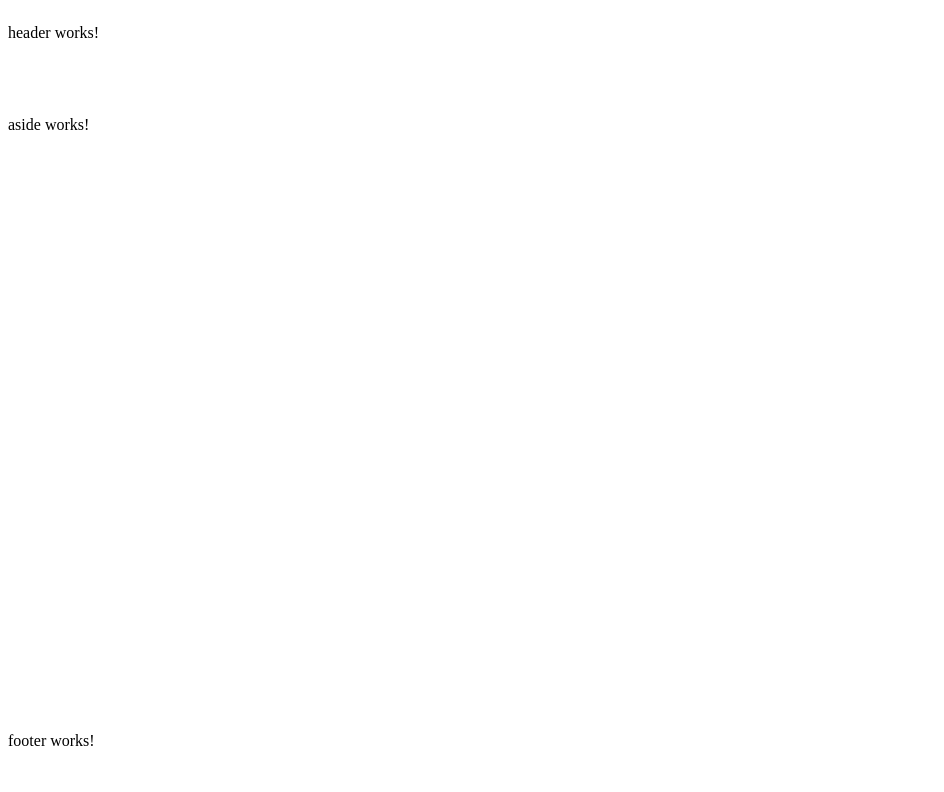
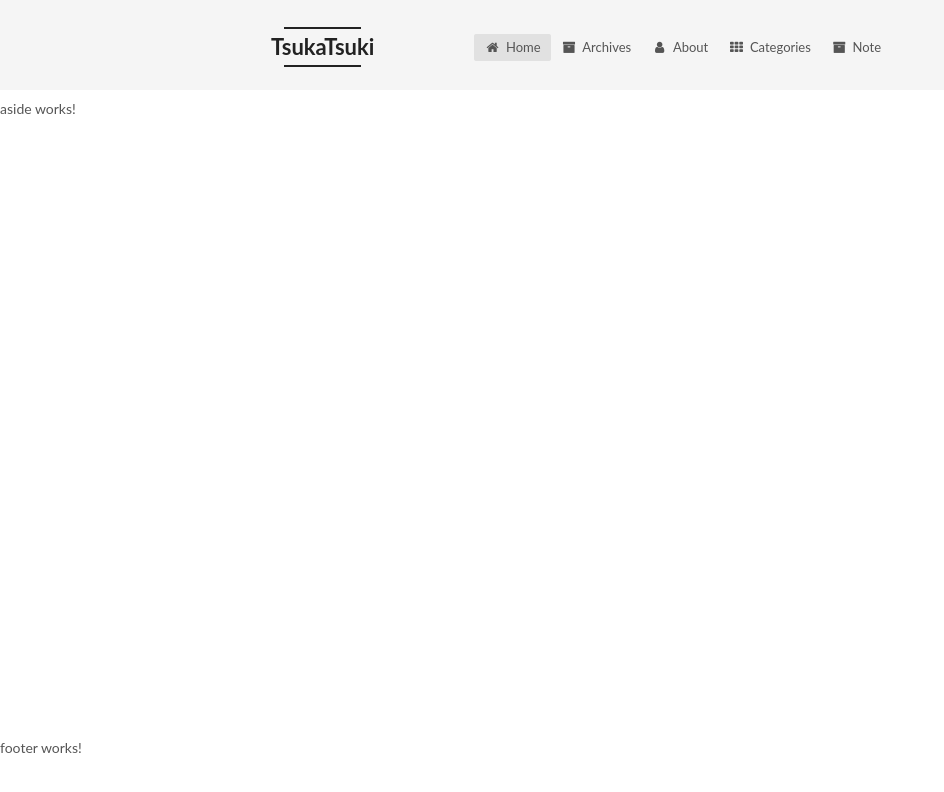
Before and after one commit to Tsuki/Mikaton, an Angular app: page /header-aside-footer-layout in a window 1280 px wide. Shown: the top 792 px of the page, without its empty margins (0-944 px from the left). Built offline with nearby package versions, Linux system fonts and the light colour scheme.

Commit message:
Add header and style

```diff
--- a/angular.json
+++ b/angular.json
@@ -46,7 +46,9 @@
               "src/assets"
             ],
             "styles": [
-              "src/styles.scss"
+              "src/styles.scss",
+              "node_modules/normalize.css/normalize.css",
+              "node_modules/font-awesome/css/font-awesome.css"
             ],
             "scripts": []
           },
--- a/src/app/component/header/header.component.html
+++ b/src/app/component/header/header.component.html
@@ -1,3 +1,33 @@
-<p>
-  header works!
-</p>
+<div class="header">
+  <div class="header-inner">
+
+    <div class="site-brand-wrapper">
+      <div class="site-meta ">
+        <div class="custom-logo-site-title">
+          <a href="/" class="brand" rel="start">
+            <span class="logo-line-before"><i></i></span>
+            <span class="site-title">{{title}}</span>
+            <span class="logo-line-after"><i></i></span>
+          </a>
+        </div>
+      </div>
+      <div class="site-nav-toggle">
+        <button aria-label="Toggle navigation bar" (click)="displayNav(siteNav)">
+          <span class="btn-bar"></span>
+          <span class="btn-bar"></span>
+          <span class="btn-bar"></span>
+        </button>
+      </div>
+    </div>
+
+    <nav #siteNav class="site-nav">
+      <ul id="menu" class="menu">
+        <li class="menu-item" routerLinkActive="menu-item-active" *ngFor="let headerLink of headerLinks">
+          <a [routerLink]="headerLink.link" rel="section">
+            <i class="menu-item-icon fa fa-fw" [ngClass]="'fa-'+headerLink.icon"></i> <br>{{headerLink.name|titlecase}}
+          </a>
+        </li>
+      </ul>
+    </nav>
+  </div>
+</div>
--- a/src/app/component/header/header.component.scss
+++ b/src/app/component/header/header.component.scss
@@ -0,0 +1,182 @@
+.header {
+  background: #f5f5f5
+}
+
+.header-inner {
+  width: 700px;
+  position: relative;
+  margin: 0 auto;
+  padding: 25px 0 20px;
+  &:after {
+    content: " ";
+    display: table;
+    clear: both;
+  }
+  &:before {
+    content: " ";
+    display: table;
+  }
+}
+
+@media (min-width: 1600px) {
+  .header-inner {
+    width: 900px;
+  }
+}
+
+.site-brand-wrapper {
+  position: relative;
+}
+
+.logo-line-before, .logo-line-after {
+  display: block;
+  overflow: hidden;
+  margin: 0 auto;
+  width: 75%;
+  i {
+    position: relative;
+    display: block;
+    height: 2px;
+    background: #222;
+  }
+}
+
+.site-meta {
+  float: left;
+  margin-left: -20px;
+  line-height: normal;
+  .site-title {
+    font-size: 22px;
+    font-weight: bolder;
+    display: inline-block;
+    vertical-align: top;
+    line-height: 36px;
+  }
+  .brand {
+    padding: 2px 1px;
+    background: none;
+    position: relative;
+    display: inline-block;
+    color: #222;
+    border-bottom: none;
+    &:hover {
+      color: #222;
+    }
+  }
+}
+
+.site-nav-toggle {
+  display: none;
+  position: static;
+  float: right;
+  top: 10px;
+  left: 10px;
+  button {
+    margin-top: 2px;
+    padding: 9px 10px;
+    background: transparent;
+    border: none;
+  }
+}
+
+.site-nav {
+  display: block;
+}
+
+.btn-bar {
+  display: block;
+  width: 22px;
+  height: 2px;
+  background: #555;
+  border-radius: 1px;
+  + .btn-bar {
+    margin-top: 4px;
+  }
+}
+
+.menu {
+  margin: 8px 0 0 0;
+  padding-left: 0;
+  text-align: center;
+  br {
+    display: none;
+  }
+  .menu-item {
+    margin: 0;
+    display: inline-block;
+  }
+  .menu-item .badge {
+    padding: 1px 4px;
+    margin-left: 5px;
+    font-weight: 700;
+    line-height: 1;
+    color: #555;
+    text-align: center;
+    white-space: nowrap;
+    background-color: #fff;
+    border-radius: 10px;
+    text-shadow: 1px 1px 0 rgba(0, 0, 0, 0.1);
+  }
+  .menu-item .fa {
+    margin-right: 5px;
+  }
+  .menu-item a {
+    border-radius: 2px;
+    border-bottom: 1px solid transparent;
+    display: block;
+    font-size: 13px;
+    line-height: inherit;
+    padding: 0 10px;
+    transition-property: border-color;
+    transition-duration: 0.2s;
+    transition-timing-function: ease-in-out;
+    transition-delay: 0s;
+  }
+  .menu-item a:hover, .menu-item-active a {
+    background: #e1e1e1;
+  }
+}
+
+@media (max-width: 767px) {
+  .site-nav-toggle {
+    display: block;
+  }
+  .header-inner {
+    width: auto;
+    margin-bottom: 50px;
+    padding: 10px;
+  }
+  .logo-line-before,
+  .logo-line-after {
+    display: none;
+  }
+  .site-meta {
+    margin-left: 10px;
+    text-align: center;
+  }
+  .site-meta .site-title {
+    line-height: 34px;
+  }
+  .site-nav {
+    display: none;
+    margin: 0 -10px;
+    padding: 0 10px;
+    clear: both;
+    border-top: 1px solid #ddd;
+  }
+  .site-nav-on {
+    display: block;
+  }
+  .menu {
+    float: none;
+    margin: 20px 0 0 0;
+    padding: 0;
+    .menu-item {
+      display: block;
+      border: none;
+    }
+    .menu-item a {
+      text-align: left;
+    }
+  }
+}
--- a/src/app/component/header/header.component.ts
+++ b/src/app/component/header/header.component.ts
@@ -1,4 +1,4 @@
-import { Component, OnInit } from '@angular/core';
+import {Component, OnInit} from '@angular/core';
 
 @Component({
   selector: 'app-header',
@@ -7,9 +7,27 @@ import { Component, OnInit } from '@angular/core';
 })
 export class HeaderComponent implements OnInit {
 
-  constructor() { }
+  constructor() {
+  }
+
+  title = 'TsukaTsuki';
+  headerLinks = [
+    {link: '', name: 'home', icon: 'home'},
+    {link: 'archives', name: 'archives', icon: 'archive'},
+    {link: 'about', name: 'about', icon: 'user'},
+    {link: 'categories', name: 'categories', icon: 'th'},
+    {link: 'note', name: 'note', icon: 'archive'},
+  ];
 
   ngOnInit() {
   }
 
+  displayNav(node): void {
+    if (node.classList.contains('site-nav-on')) {
+      node.classList.remove('site-nav-on');
+    } else {
+      node.classList.add('site-nav-on');
+    }
+    console.log(node);
+  }
 }
--- a/src/styles.scss
+++ b/src/styles.scss
@@ -1 +1,25 @@
 /* You can add global styles to this file, and also import other style files */
+html, body {
+  margin: 0;
+  padding: 0;
+  height: 100%;
+  font-family: 'Lato', 'PingFang SC', 'Microsoft YaHei', sans-serif;
+  position: relative;
+  font-size: 14px;
+  line-height: 2;
+  color: #555;
+  background: #fff;
+}
+
+a {
+  color: #555;
+  text-decoration: none;
+  outline: none;
+  border-bottom: 1px solid #CCC;
+  word-wrap: break-word;
+}
+
+a:hover {
+  color: #222;
+  border-bottom-color: #222;
+}
```
Also changed, not shown: package.json (+6 -4 lines), 1 other file (tests, documents, lock files or other folders).
